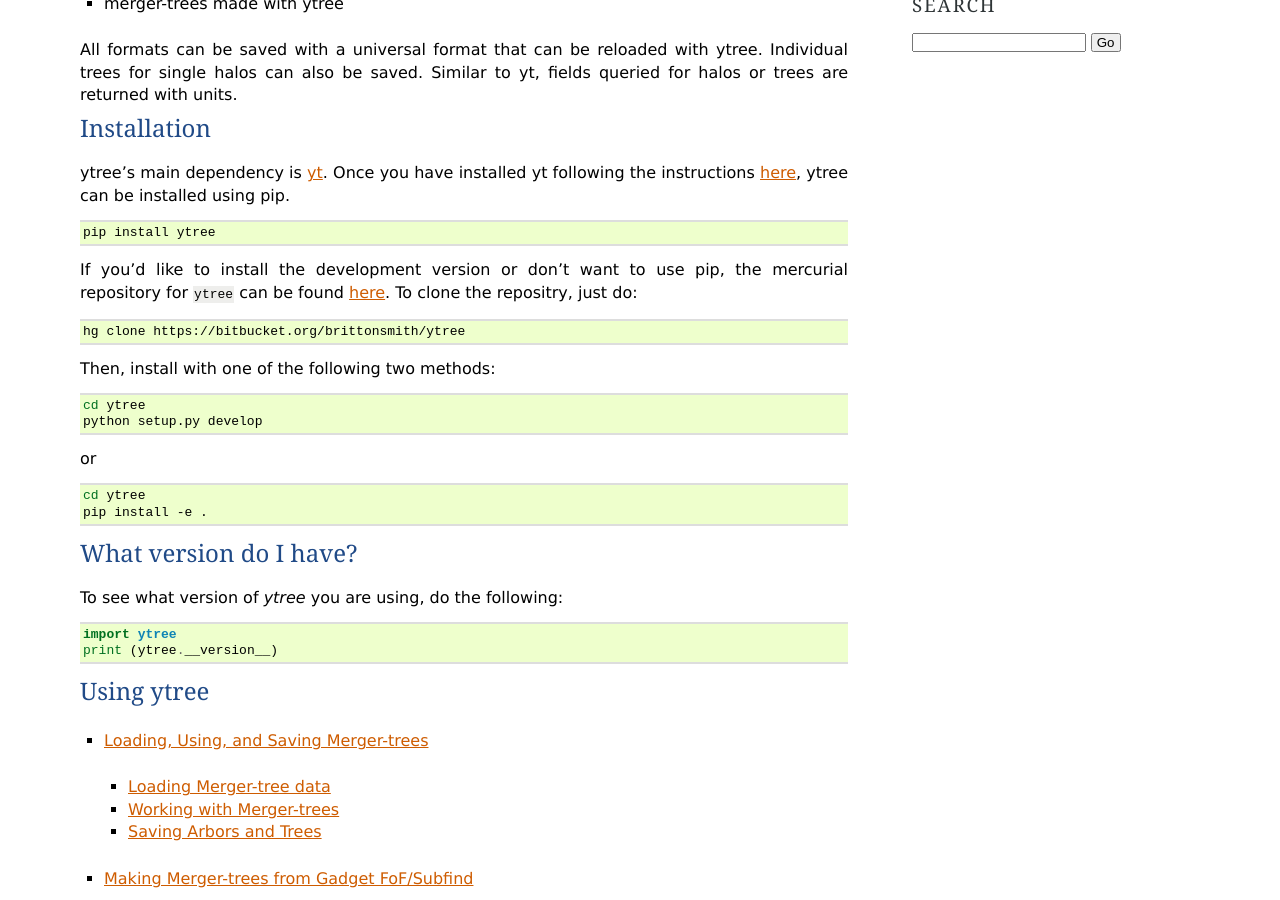
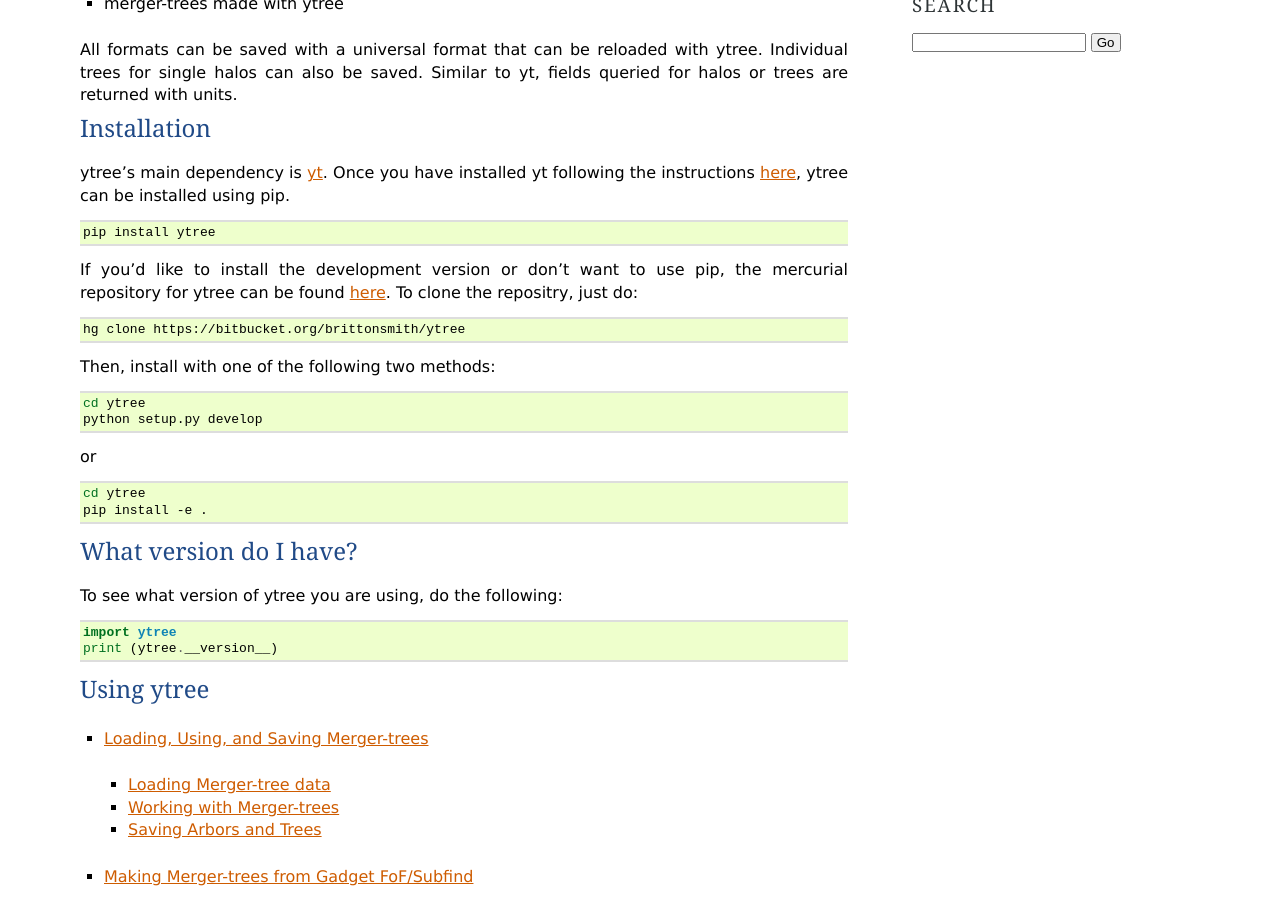
Before and after one commit to ytree-project/ytree, a Sphinx documentation site: the page built from doc/source/index.rst, in a window 1280 px wide and 900 px high, scrolled down 326 px. Built offline with Sphinx 7.4.7, drawn with Linux system fonts in a browser that asks for light colours.

```diff
--- a/doc/source/Arbor.rst
+++ b/doc/source/Arbor.rst
@@ -10,7 +10,7 @@ one can do with it.
 Loading Merger-tree data
 ------------------------
 
-``ytree`` can load merger-tree data from multiple sources using
+ytree can load merger-tree data from multiple sources using
 the :func:`~ytree.arbor.load` command.  This command will guess the correct
 format and read in the data appropriately.  For examples of loading
 each format, see below.
--- a/doc/source/index.rst
+++ b/doc/source/index.rst
@@ -32,7 +32,7 @@ have installed yt following the instructions `here
     pip install ytree
 
 If you'd like to install the development version or don't want to use
-pip, the mercurial repository for ``ytree`` can be found
+pip, the mercurial repository for ytree can be found
 `here <https://bitbucket.org/brittonsmith/ytree>`__.  To clone the
 repositry, just do:
 
@@ -57,7 +57,7 @@ or
 What version do I have?
 =======================
 
-To see what version of `ytree` you are using, do the following:
+To see what version of ytree you are using, do the following:
 
 .. code-block:: python
 
```
